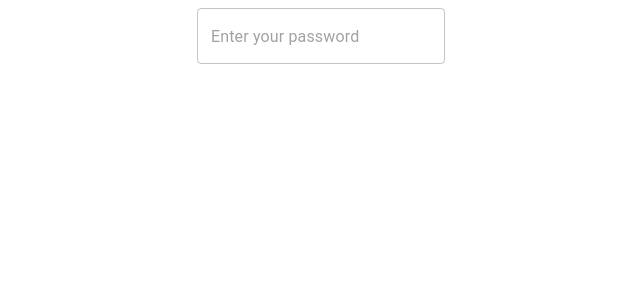
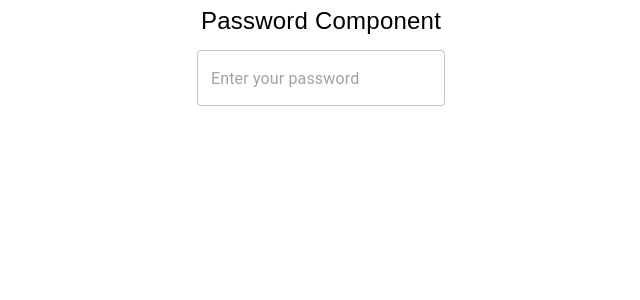
Before and after one commit to keyner07/react-coding-challenge, a React (Create React App) app: page / in a window 1280 px wide. Shown: the top 300 px of the page, without its empty margins (319-959 px from the left). Built offline with nearby package versions, Linux system fonts and the light colour scheme.

Commit message:
Create requirement list and requirement item styled components

```diff
--- a/src/components/password-validator/password-validator.styled.js
+++ b/src/components/password-validator/password-validator.styled.js
@@ -1,5 +1,5 @@
 import styled from "@emotion/styled";
-import { TextField, Box } from '@mui/material';
+import { TextField, Box, List, ListItem, Typography } from '@mui/material';
 
 export const PasswordField = styled(TextField)(() => ({
     marginBottom: '10px',
@@ -13,3 +13,22 @@ export const Container = styled(Box)(() => ({
     alignItems: "center",
     fontFamily: 'Arial'
 }));
+
+export const RequirementList = styled(List)(() => ({
+    marginBottom: '10px',
+    padding: '8px',
+    fontSize: '16px'
+}));
+
+export const RequirementItem = styled(ListItem, { shouldForwardProp: (prop) => prop !== 'isValid'})(({ isValid }) => ({
+    color: isValid ? 'green' : 'red'
+}));
+
+export const Title = styled(Typography)(() => ({
+    fontFamily: 'Arial',
+    fontStyle: 'normal',
+    fontWeight: '400',
+    fontSize: '24px',
+    lineHeight: '42px',
+    color: 'black',
+}));
--- a/src/components/password-validator/password.validator.component.js
+++ b/src/components/password-validator/password.validator.component.js
@@ -1,17 +1,23 @@
 import React, { useState } from 'react';
-import { Container, PasswordField } from './password-validator.styled';
+import { Container, PasswordField, RequirementItem, RequirementList, Title } from './password-validator.styled';
 
-const PasswordValidator = () => {
+const PasswordValidator = ({ options= [] }) => {
     const [password, setPassword] = useState('');
 
     return (
         <Container>
+            <Title>Password Component</Title>
             <PasswordField
                 type="password"
                 placeholder="Enter your password"
                 value={password}
                 onChange={(e) => setPassword(e.target.value)}
             ></PasswordField>
+            <RequirementList>
+                {options.map((option, index) => (
+                    <RequirementItem key={index}></RequirementItem>
+                ))}
+            </RequirementList>
         </Container>
     )
 };
```
